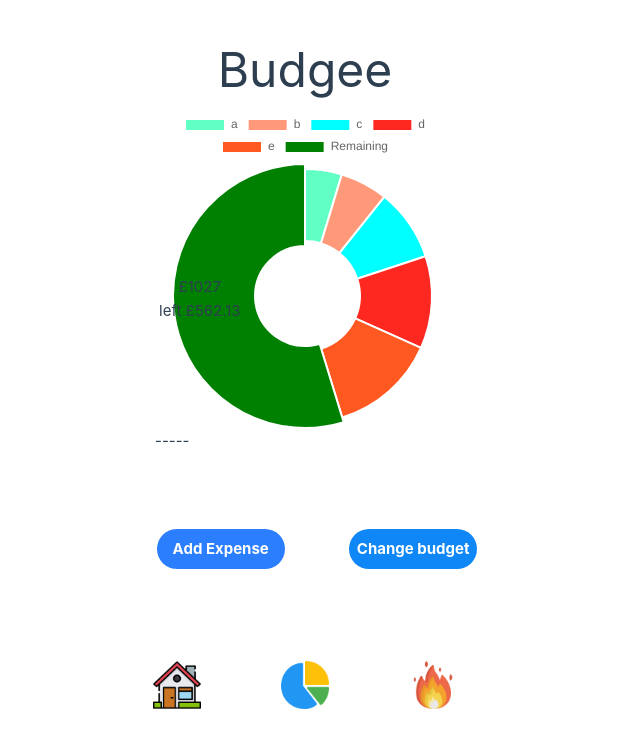
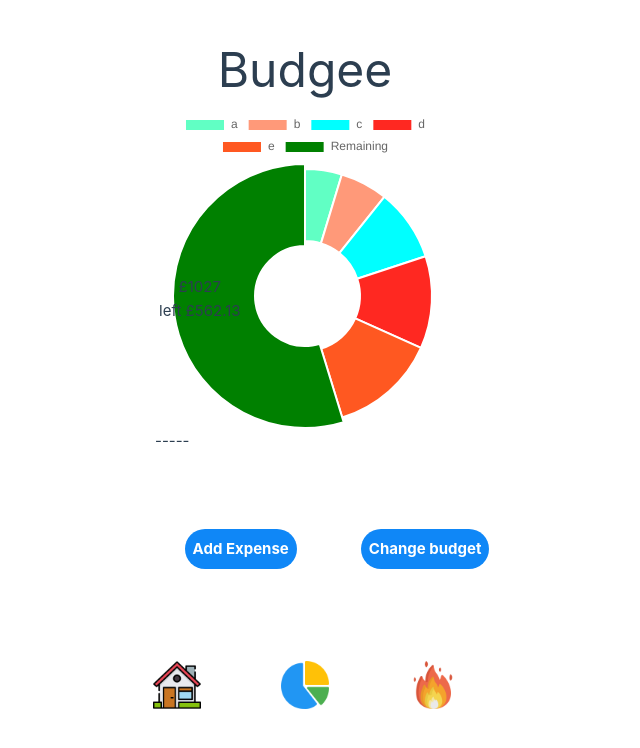
Before and after one commit to ossidion/budgee-nc-fe, a Vue app: page / in a window 1280 px wide. Shown: the top 748 px of the page, without its empty margins (335-975 px from the left). Built offline with nearby package versions, Linux system fonts and the light colour scheme.

Commit message:
add open expense for and budget functionality in line

```diff
--- a/src/components/HomePage.vue
+++ b/src/components/HomePage.vue
@@ -80,12 +80,12 @@
 <div class="home-page-buttons">
 
             <!-- Add Expense Button -->
-            <button class=" ml-6 bg-blue-500 hover:bg-blue-700 text-white font-bold py-2 px-4 rounded-full" @click="showExpenseForm()">
+            <button class= "home-page-button" @click="showExpenseForm()">
                 Add Expense
             </button>
 
             <!-- Change Budget Button-->
-            <button class= "home-page-button">
+            <button class= "home-page-button" @click="showChangeBudgetForm()">
             Change budget
             </button><br><br>
 </div>
```
